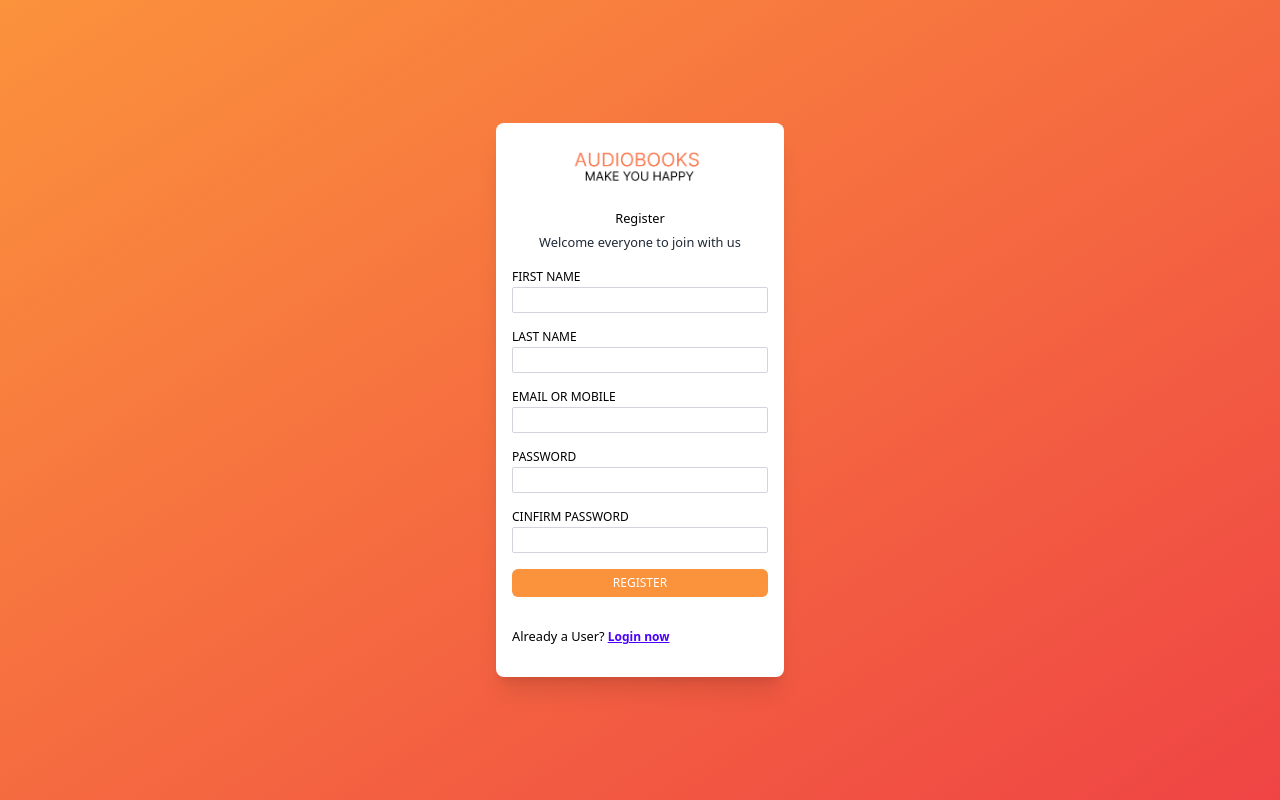
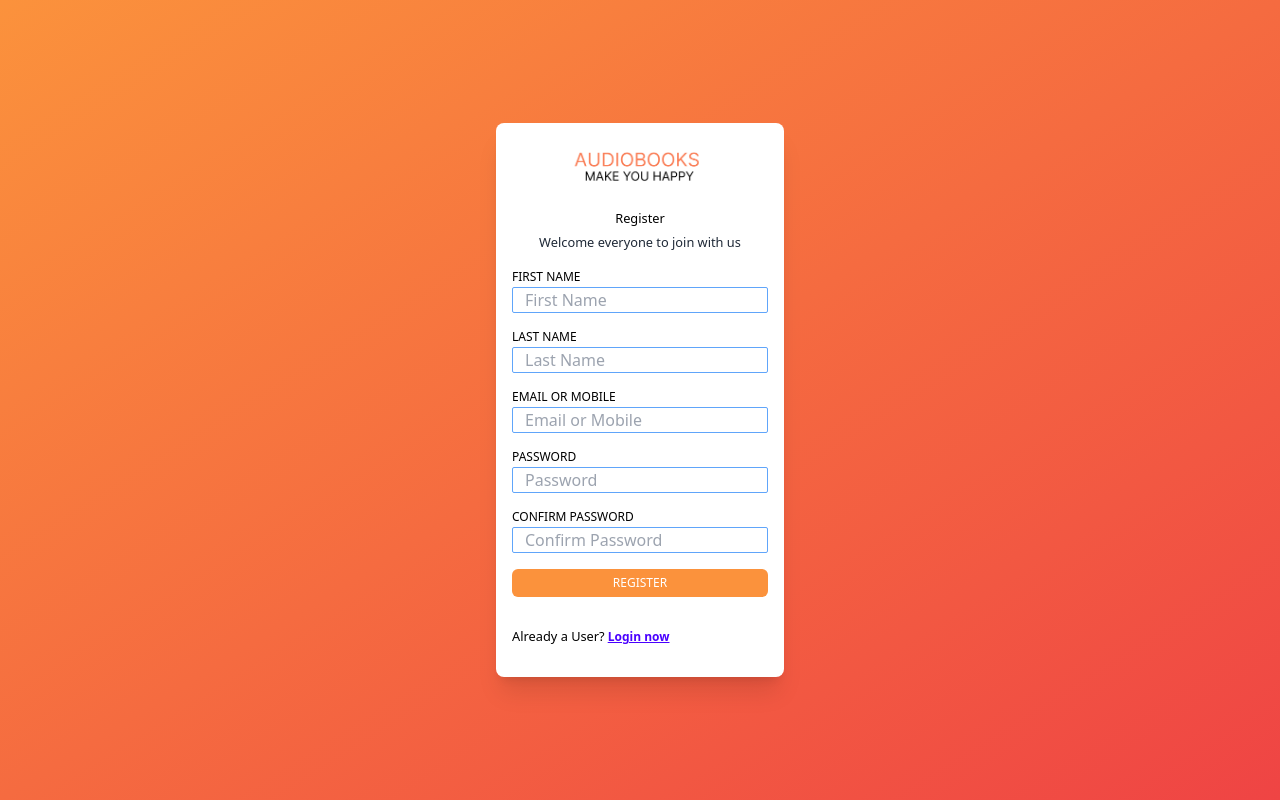
Before and after one commit to Nuppasorn-Pop/fontend-audiobooks, a React (Vite) app: page /register in a window 1280 px wide. Built offline with nearby package versions, Linux system fonts and the light colour scheme.

Commit message:
finished:Regiser Event

```diff
--- a/package.json
+++ b/package.json
@@ -10,9 +10,13 @@
     "preview": "vite preview"
   },
   "dependencies": {
+    "axios": "^1.7.2",
+    "joi": "^17.13.1",
+    "nodemon": "^3.1.3",
     "react": "^18.2.0",
     "react-dom": "^18.2.0",
-    "react-router-dom": "^6.23.1"
+    "react-router-dom": "^6.23.1",
+    "react-toastify": "^10.0.5"
   },
   "devDependencies": {
     "@types/react": "^18.2.66",
--- a/src/App.jsx
+++ b/src/App.jsx
@@ -1,7 +1,17 @@
+import { Slide, ToastContainer } from "react-toastify";
 import AppRouter from "./routes/AppRouter";
 
 function App() {
-  return <AppRouter />;
+  return (
+    <>
+      <AppRouter />
+      <ToastContainer
+        position="bottom-center"
+        autoClose={3000}
+        transition={Slide}
+      />
+    </>
+  );
 }
 
 export default App;
--- /dev/null
+++ b/src/apis/auth-api.js
@@ -0,0 +1,7 @@
+import axios from "axios";
+const authApi = {};
+
+authApi.register = (body) =>
+  axios.post("http://localhost:8888/auth/register", body);
+
+export default authApi;
--- a/src/components/FormLoginRegister.jsx
+++ b/src/components/FormLoginRegister.jsx
@@ -1,8 +1,8 @@
 /* eslint-disable react/prop-types */
-export default function FormLoginRegister({ children }) {
+export default function FormLoginRegister({ children, onSubmit }) {
   return (
     <div className=" bg-white w-72 shadow-xl rounded-lg p-4">
-      <form>{children}</form>
+      <form onSubmit={onSubmit}>{children}</form>
     </div>
   );
 }
--- a/src/components/Input.jsx
+++ b/src/components/Input.jsx
@@ -1,3 +1,4 @@
+/* eslint-disable react/prop-types */
 export default function Input({
   placeholder,
   type,
@@ -5,6 +6,7 @@ export default function Input({
   onChange,
   name,
   label,
+  error,
 }) {
   return (
     <label className="flex flex-col form-control w-full max-w-xs">
@@ -15,8 +17,11 @@ export default function Input({
         value={value}
         onChange={onChange}
         name={name}
-        className="w-full px-3 border rounded-sm mt-0.5 focus:outline-none focus:ring-1 focus:ring-orange-900 border-gray-300 bg-white"
+        className={`w-full px-3 border rounded-sm mt-0.5 focus:outline-none focus:ring-1 focus:ring-orange-900  bg-white text-black ${
+          error ? "border-red-500" : "border-blue-400"
+        }`}
       />
+      {error ? <small className="text-red-500">{error}</small> : null}
     </label>
   );
 }
--- /dev/null
+++ b/src/features/auththentication/components/LoginForm.jsx
@@ -0,0 +1,47 @@
+import Button from "../../../components/Button";
+import FormLoginRegister from "../../../components/FormLoginRegister";
+import Input from "../../../components/Input";
+import LinkButton from "../../../components/LinkButton";
+import Logo from "../../../components/Logo";
+import { useNavigate } from "react-router-dom";
+
+export default function LoginForm() {
+  const navigate = useNavigate();
+  const handleClickGoRegister = (e) => {
+    e.preventDefault();
+    navigate("/register");
+  };
+
+  const onSubmit = (e) => {
+    e.preventDefault();
+  };
+  return (
+    <FormLoginRegister onSubmit={onSubmit}>
+      <div className="grid gap-4 min-full">
+        <div className="flex justify-center">
+          <Logo size={4.5} />
+        </div>
+        <div className="text-center">
+          <small className="text-black">Welcome Back!</small> <br />
+          <small>Sign in to continue to audiobooks</small>
+        </div>
+        <div>
+          <Input label="EMAIL OR MOBILE" placeholder="Email or Mobile" />
+        </div>
+        <div>
+          <Input label="PASSWORD" type="password" placeholder="Password" />
+        </div>
+        <div>
+          <Button>LOGIN</Button>
+        </div>
+        <div>
+          <LinkButton
+            onClick={handleClickGoRegister}
+            text="New User?"
+            linkButton="Register Here"
+          />
+        </div>
+      </div>
+    </FormLoginRegister>
+  );
+}
--- /dev/null
+++ b/src/features/auththentication/components/RegisterForm.jsx
@@ -0,0 +1,142 @@
+import { useState } from "react";
+import Button from "../../../components/Button";
+import FormLoginRegister from "../../../components/FormLoginRegister";
+import Input from "../../../components/Input";
+import LinkButton from "../../../components/LinkButton";
+import Logo from "../../../components/Logo";
+import { useNavigate } from "react-router-dom";
+import validateRegister from "../validator/validate-register";
+import authApi from "../../../apis/auth-api";
+import { AxiosError } from "axios";
+import { toast } from "react-toastify";
+
+const initialInput = {
+  firstName: "",
+  lastName: "",
+  emailOrMobile: "",
+  password: "",
+  confirmPassword: "",
+};
+
+const initialInputError = {
+  firstName: "",
+  lastName: "",
+  emailOrMobile: "",
+  password: "",
+  confirmPassword: "",
+};
+
+export default function RegisterForm() {
+  const [input, setInput] = useState(initialInput);
+  const [textError, setTextError] = useState(initialInputError);
+  const navigate = useNavigate();
+  const handleClickGoLogin = (e) => {
+    e.preventDefault();
+    navigate("/login");
+  };
+
+  const onChangeInput = (e) => {
+    setInput({ [e.target.name]: e.target.value, ...input });
+  };
+
+  const onSubmit = async (e) => {
+    try {
+      e.preventDefault();
+      const isErrorInput = validateRegister(input);
+      if (isErrorInput) {
+        return setTextError(isErrorInput);
+      }
+
+      setTextError({ ...initialInputError });
+
+      await authApi.register(input);
+      setInput({ ...initialInput });
+      toast.success("registered successfully. please log in to continue");
+    } catch (error) {
+      if (error instanceof AxiosError) {
+        if (error.response.data.field === "emailOrMobile") {
+          setTextError((prev) => ({
+            ...prev,
+            emailOrMobile: "Email or Mobile already in use",
+          }));
+        }
+      }
+    }
+  };
+
+  return (
+    <FormLoginRegister onSubmit={onSubmit}>
+      <div className="grid gap-4 min-full">
+        <div className="flex justify-center">
+          <Logo size={4.5} />
+        </div>
+        <div className="text-center">
+          <small className="text-black">Register</small> <br />
+          <small>Welcome everyone to join with us</small>
+        </div>
+        <div>
+          <Input
+            label="FIRST NAME"
+            name="firstName"
+            placeholder="First Name"
+            value={input.firstName}
+            onChange={onChangeInput}
+            error={textError.firstName}
+          />
+        </div>
+        <div>
+          <Input
+            label="LAST NAME"
+            name="lastName"
+            placeholder="Last Name"
+            value={input.lastName}
+            onChange={onChangeInput}
+            error={textError.lastName}
+          />
+        </div>
+        <div>
+          <Input
+            label="EMAIL OR MOBILE"
+            name="emailOrMobile"
+            placeholder="Email or Mobile"
+            value={input.emailOrMobile}
+            onChange={onChangeInput}
+            error={textError.emailOrMobile}
+          />
+        </div>
+        <div>
+          <Input
+            label="PASSWORD"
+            type="password"
+            name="password"
+            placeholder="Password"
+            value={input.password}
+            onChange={onChangeInput}
+            error={textError.password}
+          />
+        </div>
+        <div>
+          <Input
+            label="CONFIRM PASSWORD"
+            type="password"
+            name="confirmPassword"
+            placeholder="Confirm Password"
+            value={input.confirmPassword}
+            onChange={onChangeInput}
+            error={textError.confirmPassword}
+          />
+        </div>
+        <div>
+          <Button>REGISTER</Button>
+        </div>
+        <div>
+          <LinkButton
+            onClick={handleClickGoLogin}
+            text="Already a User?"
+            linkButton="Login now"
+          />
+        </div>
+      </div>
+    </FormLoginRegister>
+  );
+}
--- /dev/null
+++ b/src/features/auththentication/validator/validate-register.js
@@ -0,0 +1,41 @@
+import Joi from "joi";
+const registerSchema = Joi.object({
+  firstName: Joi.string()
+    .required()
+    .trim()
+    .messages({ "string.empty": "First name is require." }),
+  lastName: Joi.string()
+    .required()
+    .trim()
+    .messages({ "string.empty": "Last name is require." }),
+  emailOrMobile: Joi.alternatives([
+    Joi.string().email({ tlds: false }),
+    Joi.string().pattern(/^[0-9]{10}$/),
+  ]).messages({ "alternatives.match": "Invalid email or mobile." }),
+  password: Joi.string()
+    .required()
+    .pattern(new RegExp("^[0-9a-zA-Z]{5,}$"))
+    .messages({ "string.empty": "Password is require." })
+    .message({
+      "string.pattern.base": "password must be at least 5 characters.",
+    }),
+  confirmPassword: Joi.string()
+    .required()
+    .valid(Joi.ref("password"))
+    .messages({ "any.only": "password and confirm password did not match." }),
+});
+
+const validateRegister = (inputRegister) => {
+  const { error } = registerSchema.validate(inputRegister, {
+    abortEarly: false,
+  });
+  if (error) {
+    const errorMassage = error.details.reduce((acc, el) => {
+      acc[el.path[0]] = el.message;
+      return acc;
+    }, {});
+    return errorMassage;
+  }
+};
+
+export default validateRegister;
--- a/src/main.jsx
+++ b/src/main.jsx
@@ -1,5 +1,6 @@
 import ReactDOM from "react-dom/client";
 import App from "./App.jsx";
+import "react-toastify/dist/ReactToastify.css";
 import "./index.css";
 
 ReactDOM.createRoot(document.getElementById("root")).render(<App />);
--- a/src/pages/RegisterPage.jsx
+++ b/src/pages/RegisterPage.jsx
@@ -1,54 +1,9 @@
-import Button from "../components/Button";
-import FormLoginRegister from "../components/FormLoginRegister";
-import Input from "../components/Input";
-import LinkButton from "../components/LinkButton";
-import Logo from "../components/Logo";
-import { useNavigate } from "react-router-dom";
+import RegisterForm from "../features/auththentication/components/RegisterForm";
 
 export default function RegisterPage() {
-  const navigate = useNavigate();
-  const handleClickGoLogin = (e) => {
-    e.preventDefault();
-    navigate("/login");
-  };
   return (
     <div className="flex justify-center items-center bg-gradient-to-tl from-red-500 to-orange-400 min-h-screen max-w-full">
-      <FormLoginRegister>
-        <div className="grid gap-4 min-full">
-          <div className="flex justify-center">
-            <Logo size={4.5} />
-          </div>
-          <div className="text-center">
-            <small className="text-black">Register</small> <br />
-            <small>Welcome everyone to join with us</small>
-          </div>
-          <div>
-            <Input label="FIRST NAME" />
-          </div>
-          <div>
-            <Input label="LAST NAME" />
-          </div>
-          <div>
-            <Input label="EMAIL OR MOBILE" />
-          </div>
-          <div>
-            <Input label="PASSWORD" />
-          </div>
-          <div>
-            <Input label="CINFIRM PASSWORD" />
-          </div>
-          <div>
-            <Button>REGISTER</Button>
-          </div>
-          <div>
-            <LinkButton
-              onClick={handleClickGoLogin}
-              text="Already a User?"
-              linkButton="Login now"
-            />
-          </div>
-        </div>
-      </FormLoginRegister>
+      <RegisterForm />
     </div>
   );
 }
```
Also changed, not shown: src/pages/LoginPage.jsx (+2 -38 lines), 1 other file (tests, documents, lock files or other folders).
